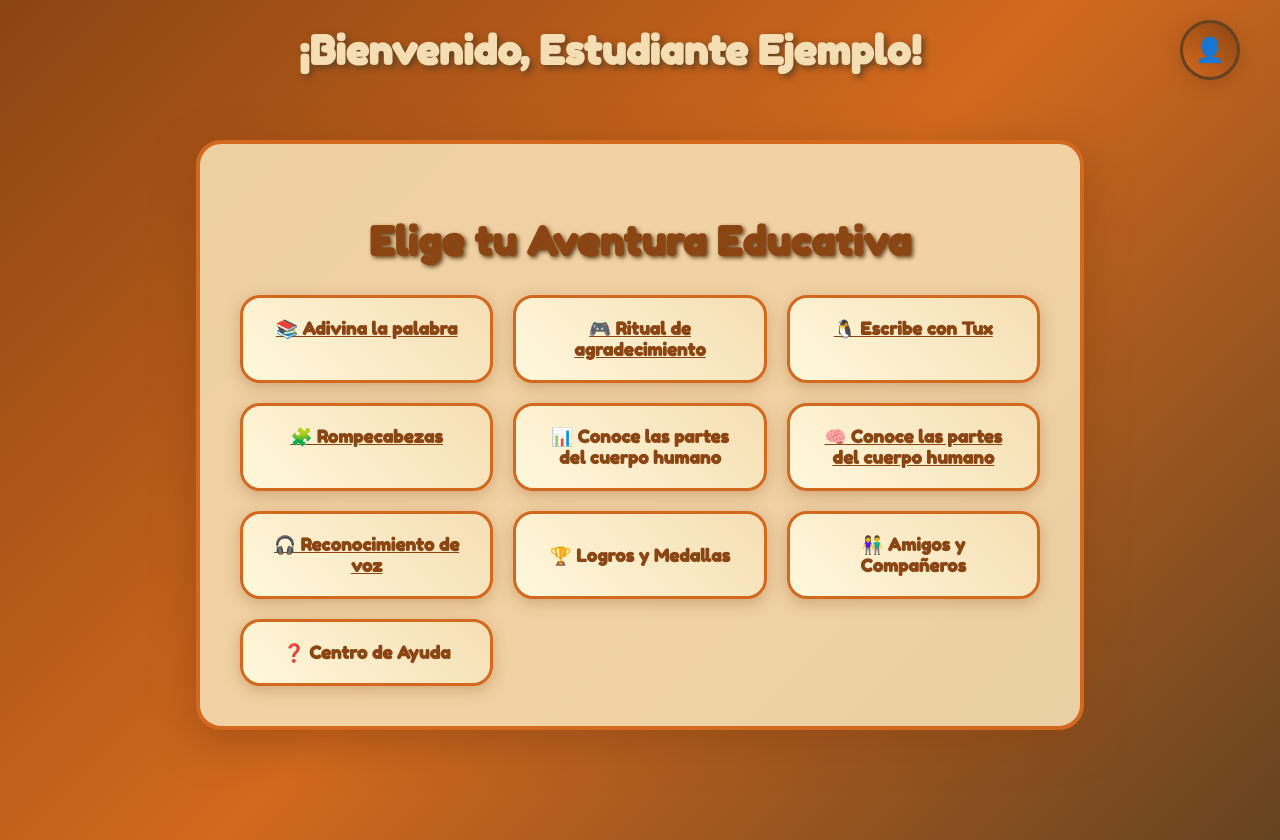
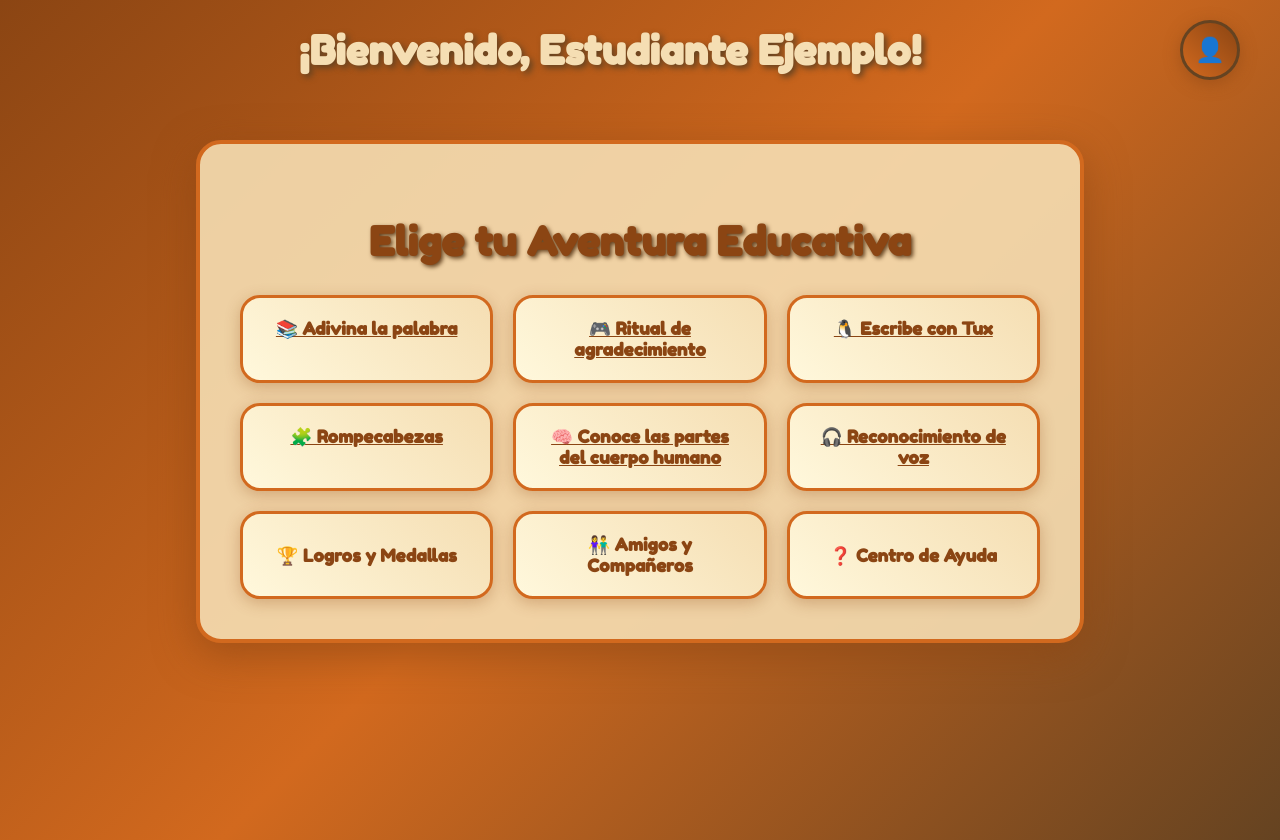
Before and after one commit to GermanUNAP/frontend-hackaton, a React (Create React App) app: page /login in a window 1280 px wide. Both pictures are taken after typing "name@example.com", "Sample123" into the empty fields and a click on the button "INICIAR SESIÓN". Built offline with nearby package versions, Linux system fonts and the light colour scheme.

Commit message:
quitar doble link

```diff
--- a/src/components/Home.tsx
+++ b/src/components/Home.tsx
@@ -117,9 +117,6 @@ const Home: React.FC = () => {
               <Link to="/ritual" className="game-button">🎮 Ritual de agradecimiento</Link>
               <Link to="/tux" className="game-button">🐧 Escribe con Tux</Link>
               <Link to="/puzzle" className="game-button">🧩 Rompecabezas</Link>
-              <button className="game-button" onClick={() => handleButtonClick('Conoce las partes del cuerpo humano')}>
-                📊 Conoce las partes del cuerpo humano
-              </button>
               <Link className="game-button" to="/body-parts-game">🧠 Conoce las partes del cuerpo humano</Link>
               <Link to="/audio" className="game-button">🎧 Reconocimiento de voz</Link>
               <button className="game-button" onClick={() => handleButtonClick('Logros')}>
```
